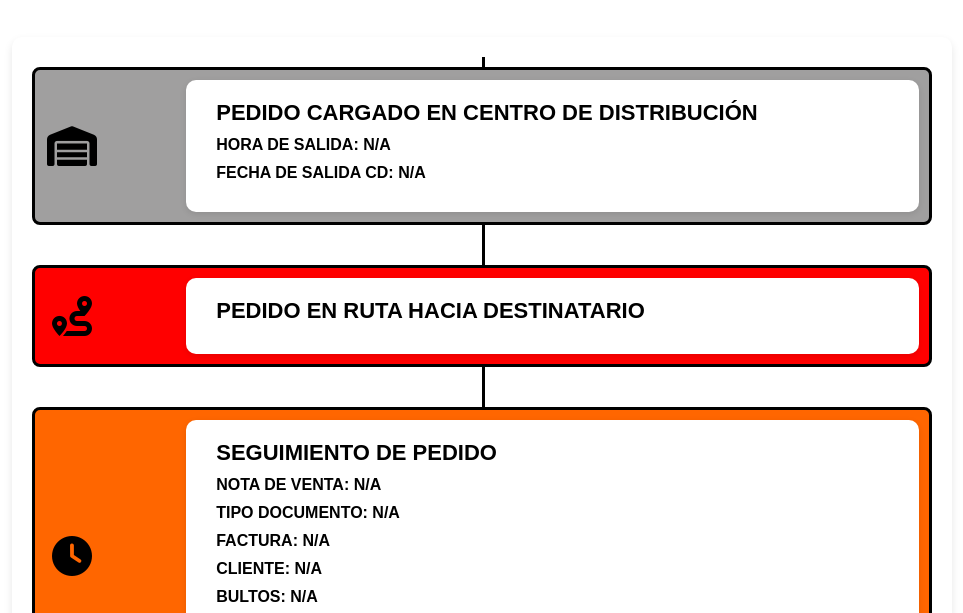
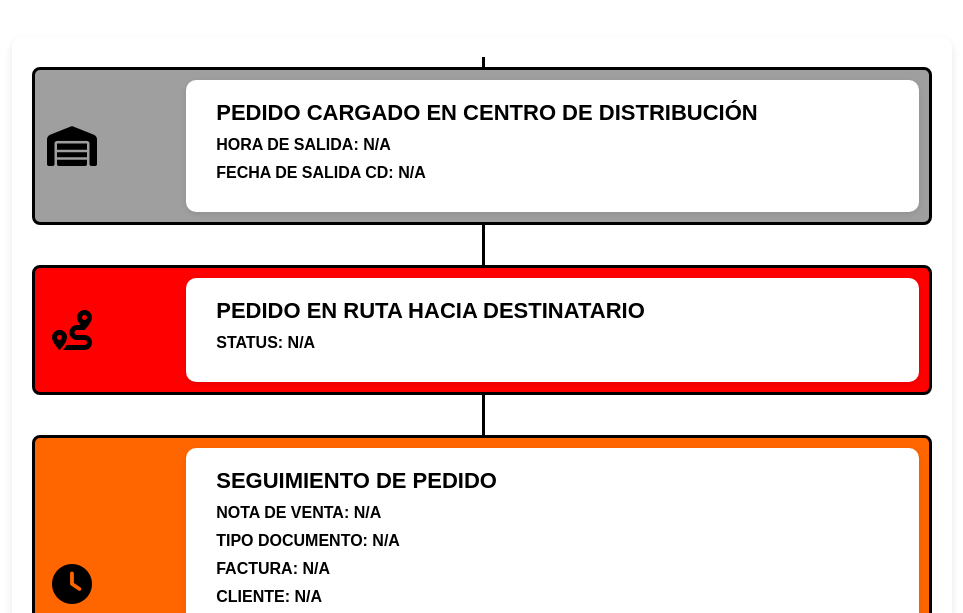
Before and after one commit to caberni12/seguimientopedidosyagandepot, a plain HTML site: page index.html in a window 1280 px wide. Shown: the part 177-790 px from the top of the page, without its empty margins (158-1121 px from the left). Drawn offline with Linux system fonts and the light colour scheme.

Commit message:
Add files via upload

```diff
--- a/index.html
+++ b/index.html
@@ -279,6 +279,7 @@
                 <div class="separator"></div>
                 <div class="timeline-content">
                     <h3>Pedido en Ruta hacia destinatario</h3>
+                    <p>Status: <span id="status_pedido_entregado">N/A</span></p>
                 </div>
             </div>
 
```
